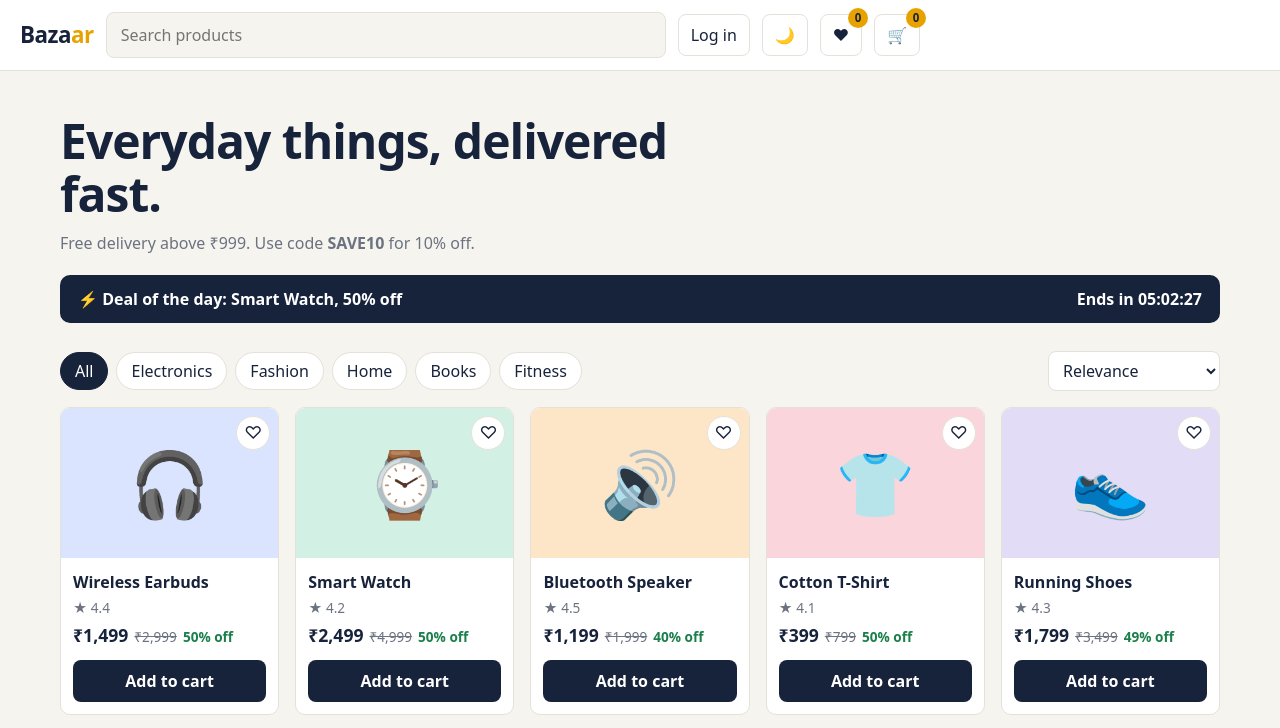
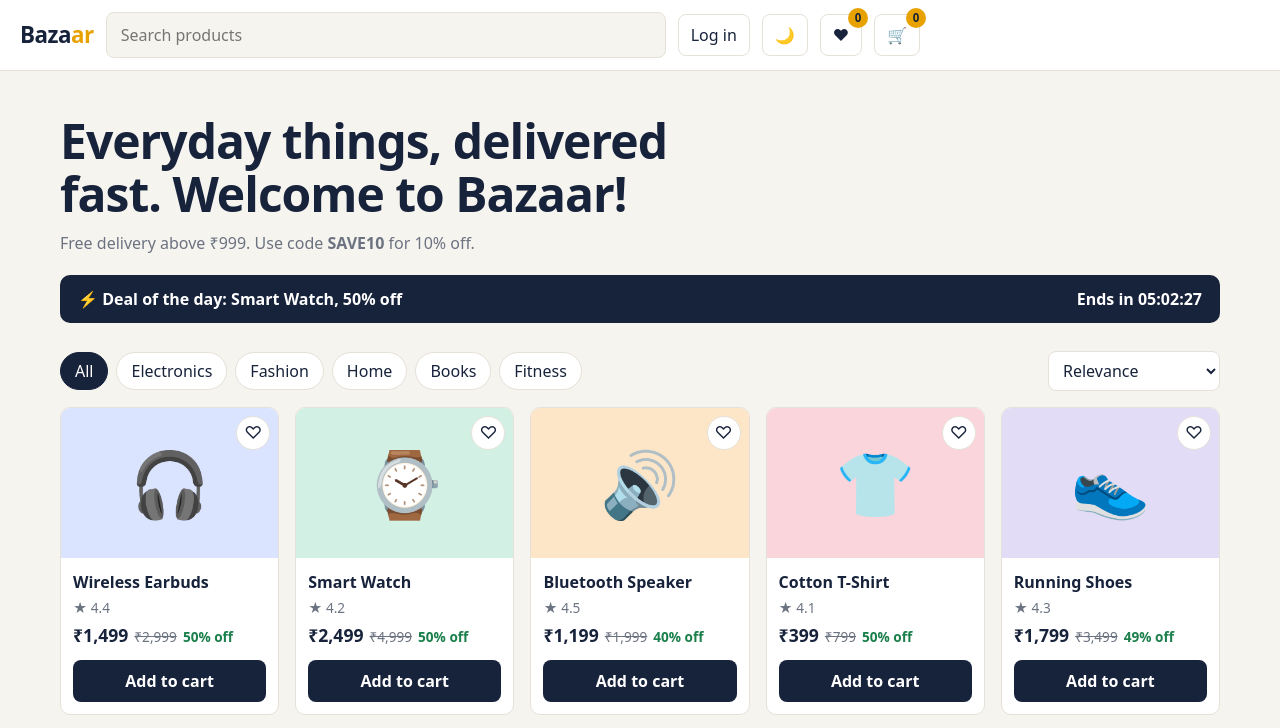
Before and after one commit to Divya1607singh/bazaar-store, a website: page index.html in a window 1280 px wide. Shown: the top 728 px of the page. Drawn offline with Linux system fonts and the light colour scheme.

Commit message:
update hero text

```diff
--- a/index.html
+++ b/index.html
@@ -17,7 +17,7 @@
 </header>
 
 <section class="hero">
-  <h1>Everyday things, delivered fast.</h1>
+  <h1>Everyday things, delivered fast. Welcome to Bazaar!</h1>
   <p>Free delivery above ₹999. Use code <b>SAVE10</b> for 10% off.</p>
   <div class="deal" data-v="2"><span>⚡ Deal of the day: Smart Watch, 50% off</span><b id="cd"></b></div>
 </section>
```
